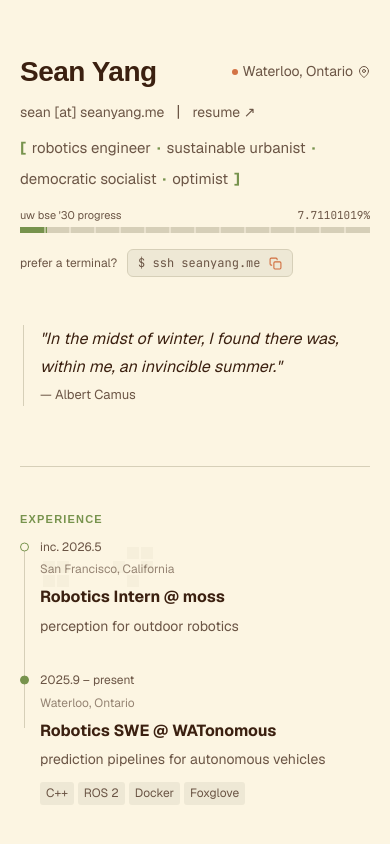
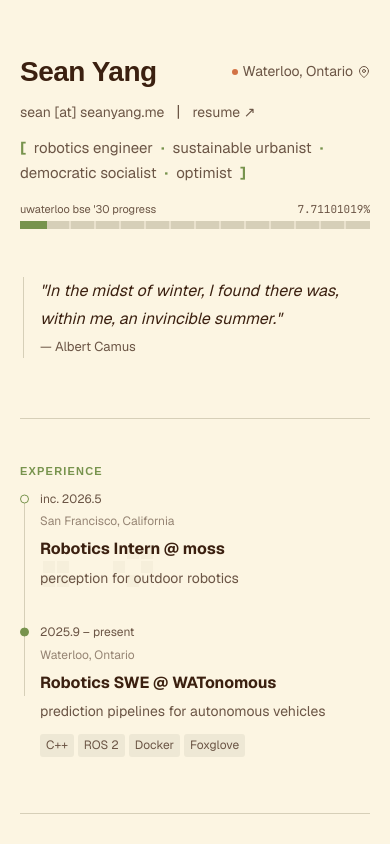
Before and after one commit to aicheye/seanyang.me, a Next.js app: page / in a window 390 px wide. Shown: the top 844 px of the page. Built offline with nearby package versions, Linux system fonts and the light colour scheme; a web font is replaced by a local one.

Commit message:
fix: update term progress calculation and improve layout styles; adjust term bar height and tick dimensions

```diff
--- a/src/app/TermProgress.tsx
+++ b/src/app/TermProgress.tsx
@@ -19,7 +19,7 @@ function termEnd(date: Date): Date {
 
 function buildTerms(): { startPct: number; endPct: number }[] {
   const terms = []
-  let cur = new Date(START)
+  let cur = termEnd(START)
   while (cur < END) {
     const end = termEnd(cur)
     const clipped = end < END ? end : new Date(END)
@@ -42,7 +42,7 @@ export function TermProgress() {
   return (
     <div className="term-progress">
       <div className="term-label">
-        <span>uw bse &apos;30 progress</span>
+        <span>uwaterloo bse &apos;30 progress</span>
         <span style={{ fontFamily: 'var(--font-mono), monospace' }}>{progressPct.toFixed(8)}%</span>
       </div>
       <div className="term-bar">
--- a/src/app/globals.css
+++ b/src/app/globals.css
@@ -164,14 +164,6 @@ h2 span {
   font-weight: 700;
 }
 
-@media (max-width: 560px) {
-  .about {
-    justify-content: flex-start;
-    flex-wrap: wrap;
-    gap: 6px;
-  }
-}
-
 /* Quote */
 
 .quote {
@@ -219,7 +211,7 @@ h2 span {
   left: -16px;
   width: 1px;
   top: 10px;
-  height: 48px;
+  height: 64px;
   background: var(--border);
 }
 
@@ -407,7 +399,7 @@ footer a {
 
 .term-bar {
   position: relative;
-  height: 6px;
+  height: 8px;
   background: var(--border);
   overflow: visible;
 }
@@ -422,9 +414,8 @@ footer a {
 
 .term-tick {
   position: absolute;
-  top: -3px;
   width: 1px;
-  height: 9px;
+  height: 8px;
   background: var(--bg);
   transform: translateX(-50%);
 }
@@ -543,6 +534,12 @@ footer a {
 }
 
 @media (max-width: 1000px) {
+  .about {
+    justify-content: flex-start;
+    flex-wrap: wrap;
+    gap: 0px 8px;
+  }
+
   .site {
     padding: 48px 20px 40px;
     min-height: unset;
@@ -596,4 +593,8 @@ footer a {
   .job {
     padding-bottom: 32px;
   }
+
+  .ssh-hint {
+    display: none;
+  }
 }
```
